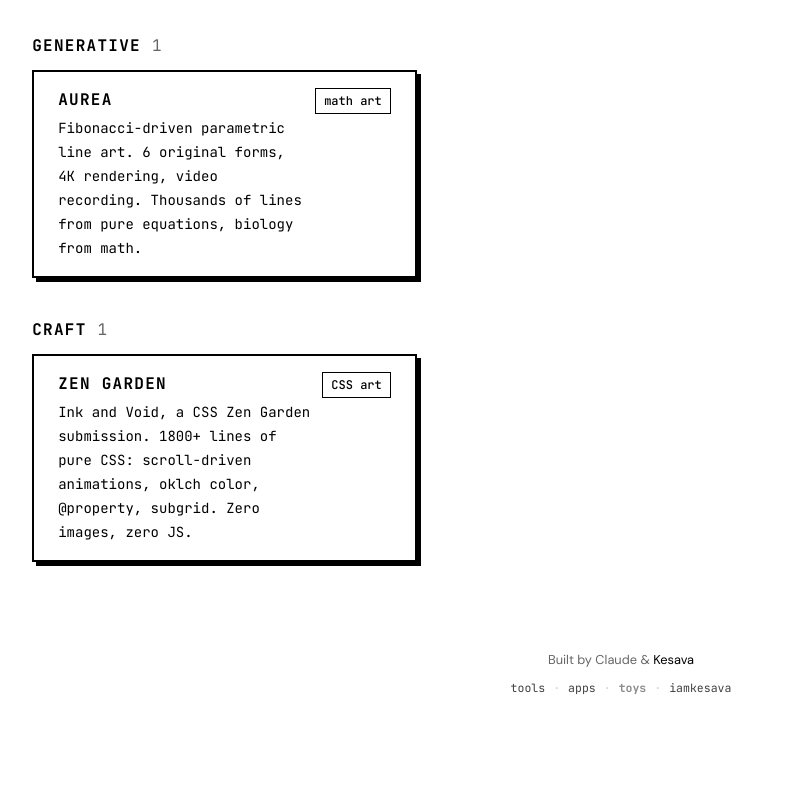
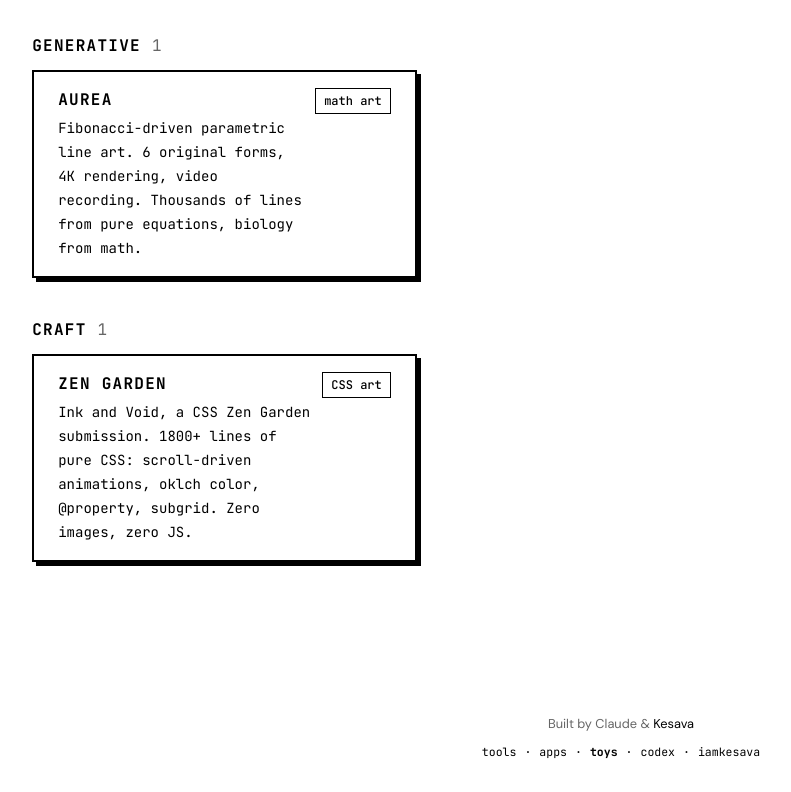
Before and after one commit to k3sava/little-toys, a Next.js app: page / in a window 1280 px wide. Shown: the part 1262-2054 px from the top of the page, without its empty margins (19-810 px from the left). Built offline with nearby package versions, Linux system fonts and the light colour scheme.

Commit message:
footer/sameAs add codex; main landmark; color contrast on footer

```diff
--- a/src/app/hub-content.tsx
+++ b/src/app/hub-content.tsx
@@ -27,7 +27,7 @@ export function ToysHubContent() {
         ]}
       />
 
-      <div className="mx-auto w-[92%] max-w-[1600px] py-12 sm:py-16">
+      <main id="main" className="mx-auto w-[92%] max-w-[1600px] py-12 sm:py-16">
         <div className="mb-10 text-center">
           <h1 className="text-3xl font-bold tracking-tight sm:text-4xl" style={{ color: "var(--kami-text)" }}>
             Toys
@@ -126,8 +126,8 @@ export function ToysHubContent() {
           ))
         )}
 
-        <Footer />
-      </div>
+      </main>
+      <Footer />
     </div>
   );
 }
--- a/src/components/footer.tsx
+++ b/src/components/footer.tsx
@@ -7,6 +7,7 @@ const links = [
   { label: "tools", href: "https://tools.iamkesava.com/" },
   { label: "apps", href: "https://apps.iamkesava.com/" },
   { label: "toys", href: "https://toys.iamkesava.com/", self: true },
+  { label: "codex", href: "https://codex.iamkesava.com/" },
   { label: "iamkesava", href: "https://iamkesava.com/" },
 ];
 
@@ -30,22 +31,22 @@ export function Footer() {
         style={{
           fontFamily: "'JetBrains Mono', ui-monospace, monospace",
           fontSize: ".72rem",
-          opacity: 0.75,
           display: "flex",
           gap: "0.5rem",
           justifyContent: "center",
           flexWrap: "wrap",
+          color: "var(--kami-text-muted, #4a4a4a)",
         }}
       >
         {links.map((l, i) => (
           <span key={l.href}>
             {l.self ? (
-              <span aria-current="page" style={{ fontWeight: 600 }}>{l.label}</span>
+              <span aria-current="page" style={{ fontWeight: 600, color: "var(--kami-text, #0a0a0a)" }}>{l.label}</span>
             ) : (
-              <a href={l.href}>{l.label}</a>
+              <a href={l.href} style={{ color: "inherit" }}>{l.label}</a>
             )}
             {i < links.length - 1 && (
-              <span aria-hidden="true" style={{ marginLeft: "0.5rem", opacity: 0.4 }}>·</span>
+              <span aria-hidden="true" style={{ marginLeft: "0.5rem" }}>·</span>
             )}
           </span>
         ))}
--- a/src/lib/json-ld.tsx
+++ b/src/lib/json-ld.tsx
@@ -30,6 +30,7 @@ export function rootLd() {
         sameAs: [
           "https://tools.iamkesava.com/",
           "https://apps.iamkesava.com/",
+          "https://codex.iamkesava.com/",
           "https://iamkesava.com/",
         ],
       },
```
